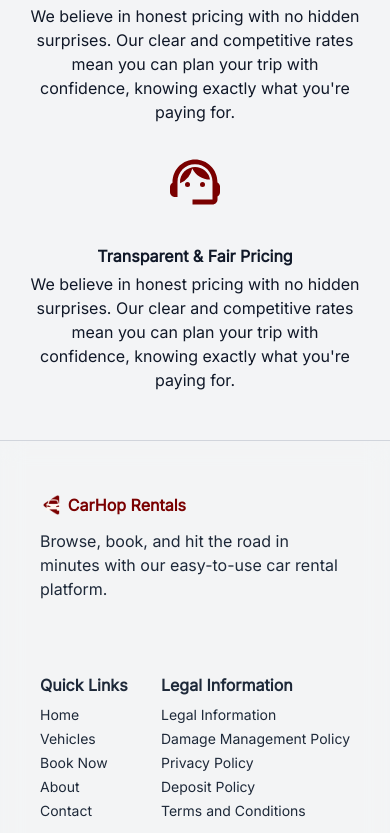
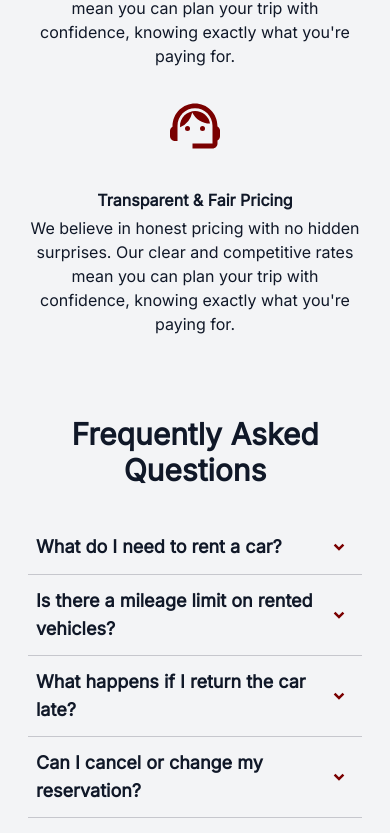
Before and after one commit to iam-Dianne/CarHop-client, a React (Vite) app: page / in a window 390 px wide. Shown: the part 4344-5177 px from the top of the page. Built offline with nearby package versions, Linux system fonts and the light colour scheme.

Commit message:
faqs homepage section

```diff
--- a/index.html
+++ b/index.html
@@ -2,7 +2,7 @@
 <html lang="en">
   <head>
     <meta charset="UTF-8" />
-    <link rel="icon" type="image" href="/public/carhop-logo.png" />
+    <link rel="icon" type="image" href="/carhop-logo.png" />
     <meta name="viewport" content="width=device-width, initial-scale=1.0" />
     <link
       href="https://fonts.googleapis.com/css2?family=Inter&display=swap"
--- a/package.json
+++ b/package.json
@@ -4,7 +4,7 @@
   "version": "0.0.0",
   "type": "module",
   "scripts": {
-    "dev": "vite",
+    "dev": "vite --host",
     "build": "tsc -b && vite build",
     "lint": "eslint .",
     "preview": "vite preview"
--- /dev/null
+++ b/src/assets/components/AccordionItem.tsx
@@ -0,0 +1,42 @@
+import React, { useState } from "react";
+import { RiArrowDropDownLine, RiArrowDropUpLine } from "react-icons/ri";
+
+type itemtypes = {
+  title: string;
+  content: string;
+};
+
+const AccordionItem = ({ title, content }: itemtypes) => {
+  const [isOpen, setIsOpen] = useState(false);
+  const toggleAccordion = () => {
+    setIsOpen(!isOpen);
+  };
+
+  return (
+    <div className="py-1 px-2 border-b border-gray-900/20">
+      <button
+        type="button"
+        onClick={toggleAccordion}
+        className="w-full text-left text-lg xl:text-xl font-bold focus:outline-none py-2 flex items-center justify-between"
+      >
+        <div>{title}</div>
+        <div>
+          {!isOpen ? (
+            <RiArrowDropDownLine className="text-3xl text-primary" />
+          ) : (
+            <RiArrowDropUpLine className="text-3xl text-primary" />
+          )}
+        </div>
+      </button>
+      <div
+        className={`overflow-hidden transition-all duration-300 ease-in-out ${
+          isOpen ? "max-h-screen opacity-100" : "max-h-0 opacity-0"
+        }`}
+      >
+        <div className="pb-5">{content}</div>
+      </div>
+    </div>
+  );
+};
+
+export default AccordionItem;
--- /dev/null
+++ b/src/assets/components/HomepageSections/Faqs.tsx
@@ -0,0 +1,20 @@
+import React from "react";
+import AccordionItem from "../AccordionItem";
+import faqItems from "../../../data/faqs";
+
+const Faqs = () => {
+  return (
+    <div className="w-full flex flex-col justify-center mt-20 mb-20">
+      <h2 className="font-bold text-3xl mb-8 text-center">
+        Frequently Asked Questions
+      </h2>
+      {faqItems.map((item) => (
+        <div key={item.id}>
+          <AccordionItem title={item.title} content={item.content} />
+        </div>
+      ))}
+    </div>
+  );
+};
+
+export default Faqs;
--- a/src/assets/components/HomepageSections/Hero.tsx
+++ b/src/assets/components/HomepageSections/Hero.tsx
@@ -29,7 +29,7 @@ const Hero = () => {
           </div>
           <div className="col hidden xl:flex xl:items-center mt-20 ">
             <img
-              src="../../../public/hero-car.png"
+              src="../../../hero-car.png"
               alt="hero car image"
               className="transform -scale-x-100 w-[600px] xl:w-[800px]"
             />
--- a/src/assets/components/HomepageSections/Whyus.tsx
+++ b/src/assets/components/HomepageSections/Whyus.tsx
@@ -2,9 +2,7 @@ import React from "react";
 import Caption from "../Caption";
 import Button from "../Button";
 import { IoCarSportOutline } from "react-icons/io5";
-import { RiCoinsLine } from "react-icons/ri";
 import { BsCoin } from "react-icons/bs";
-import { BiSupport } from "react-icons/bi";
 import { MdSupportAgent } from "react-icons/md";
 
 const Whyus = () => {
@@ -12,7 +10,7 @@ const Whyus = () => {
     <div className="xl:h-screen w-full mt-20 flex flex-col xl:flex-row items-center gap-20 xl:gap-28">
       <div className="col xl:w-1/2 text-center xl:text-left">
         <Caption label="WHY CHOOSE US" className="mb-3 inline-block" />
-        <h1 className="font-extrabold text-4xl sm:text-3 xl mb-2">
+        <h1 className="font-extrabold sm:text-3xl mb-2">
           Best deals for the best experience
         </h1>
         <p className="mb-5 ">
--- a/src/assets/pages/Homepage.tsx
+++ b/src/assets/pages/Homepage.tsx
@@ -1,3 +1,4 @@
+import Faqs from "../components/HomepageSections/Faqs";
 import FeaturedCars from "../components/HomepageSections/FeaturedCars";
 import Hero from "../components/HomepageSections/Hero";
 import Whyus from "../components/HomepageSections/Whyus";
@@ -12,6 +13,7 @@ const Homepage = () => {
       </section>
       <FeaturedCars />
       <Whyus />
+      <Faqs />
     </div>
   );
 };
--- /dev/null
+++ b/src/data/faqs.ts
@@ -0,0 +1,34 @@
+const faqItems = [
+  {
+    id: 1,
+    title: "What do I need to rent a car?",
+    content:
+      "All you need is a valid driver’s license, a government-issued ID (such as a passport or national ID), and a debit or credit card for payment and security deposit. Renters must also meet our minimum age requirement, which is typically 21 years old.",
+  },
+  {
+    id: 2,
+    title: "Is there a mileage limit on rented vehicles?",
+    content:
+      "Most of our rentals come with unlimited mileage, so you can travel freely without worrying about extra charges. However, some vehicle categories may have mileage caps — we’ll let you know upfront if that applies to your booking.",
+  },
+  {
+    id: 3,
+    title: "What happens if I return the car late?",
+    content:
+      "We understand that plans can change. A short delay of up to one hour usually won’t incur extra fees, but anything beyond that may result in additional hourly or daily charges. We recommend reaching out to us as soon as you anticipate a delay to avoid penalties.",
+  },
+  {
+    id: 4,
+    title: "Can I cancel or change my reservation?",
+    content:
+      "Yes! We offer flexible cancellation and modification policies. You can cancel or adjust your reservation up to 24 hours before the scheduled pickup time with no extra cost. For last-minute changes, please contact our support team directly.",
+  },
+  {
+    id: 5,
+    title: "What should I do in case of a breakdown or emergency?",
+    content:
+      "Your safety is our priority. All our vehicles are covered by 24/7 roadside assistance. If you experience any issues during your rental, just call our emergency hotline and we’ll dispatch help immediately — whether it's a flat tire, dead battery, or something more serious.",
+  },
+];
+
+export default faqItems;
```
